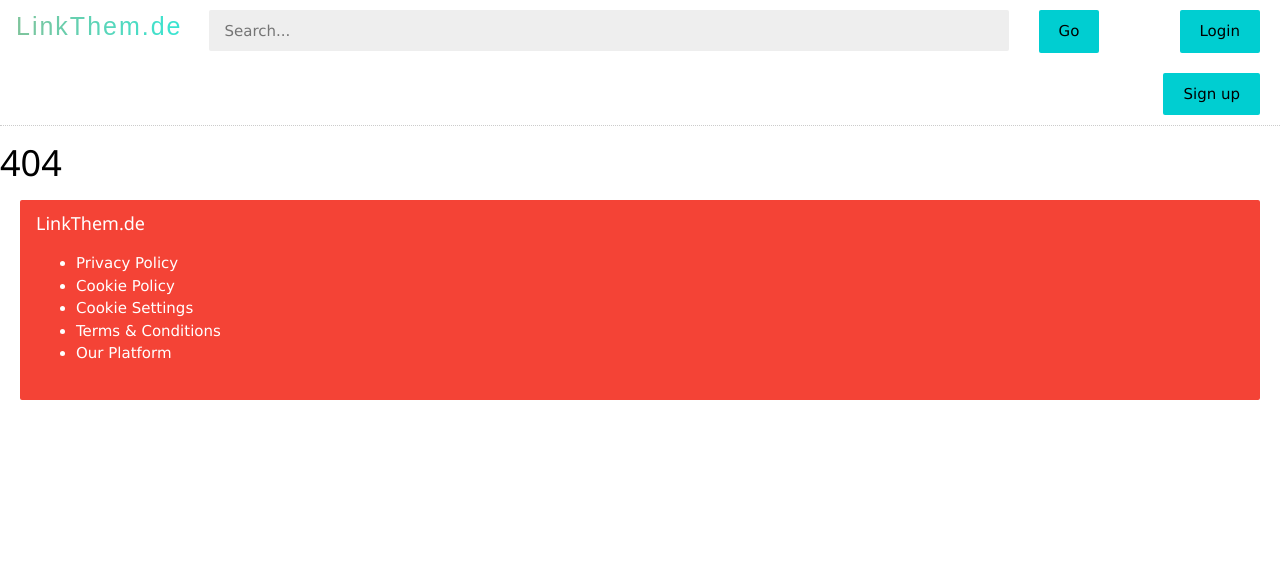
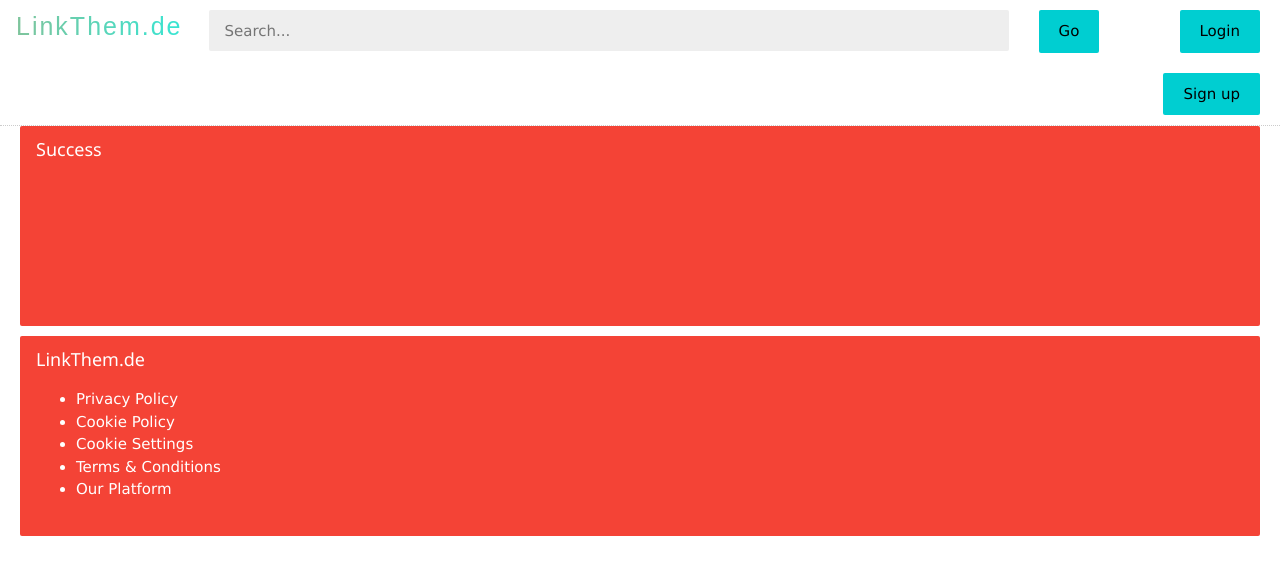
Before and after one commit to SivakHico/modish-vision-client, a React (Vite) app: page /success in a window 1280 px wide. Before the commit this address had no page. Shown: the top 574 px of the page. Built offline with nearby package versions, Linux system fonts and the light colour scheme.

Commit message:
payment done

```diff
--- a/src/App.jsx
+++ b/src/App.jsx
@@ -8,6 +8,7 @@ import DevelopersList from "./pages/DevelopersList";
 import DeveloperForm from "./pages/DeveloperForm";
 import JobsList from "./pages/JobsList";
 import NoPage from "./pages/NoPage";
+import Success from "./pages/success";
 
 export default function App() {
 
@@ -20,6 +21,7 @@ export default function App() {
             <Route path="DevelopersList" element={<DevelopersList />} />
             <Route path="DeveloperForm" element={<DeveloperForm />} />
             <Route path="JobsList" element={<JobsList />} />
+            <Route path="success" element={<Success />} />
             <Route path="*" element={<NoPage />} />
           </Route>
         </Routes>
--- a/src/pages/Layout.jsx
+++ b/src/pages/Layout.jsx
@@ -25,8 +25,6 @@ const Layout = () => {
     function goToDeveloperForm() {
         navigate('/DevelopersList')
     }
-
-
 
     function handelShowLogin() {
         setShowLogin(!showLogin)
--- /dev/null
+++ b/src/pages/Success.jsx
@@ -0,0 +1,9 @@
+const Success = () => {
+    return (
+        <div className="w3-container w3-red footer">
+            <h5>Success</h5>
+        </div>
+    );
+};
+
+export default Success;
```
